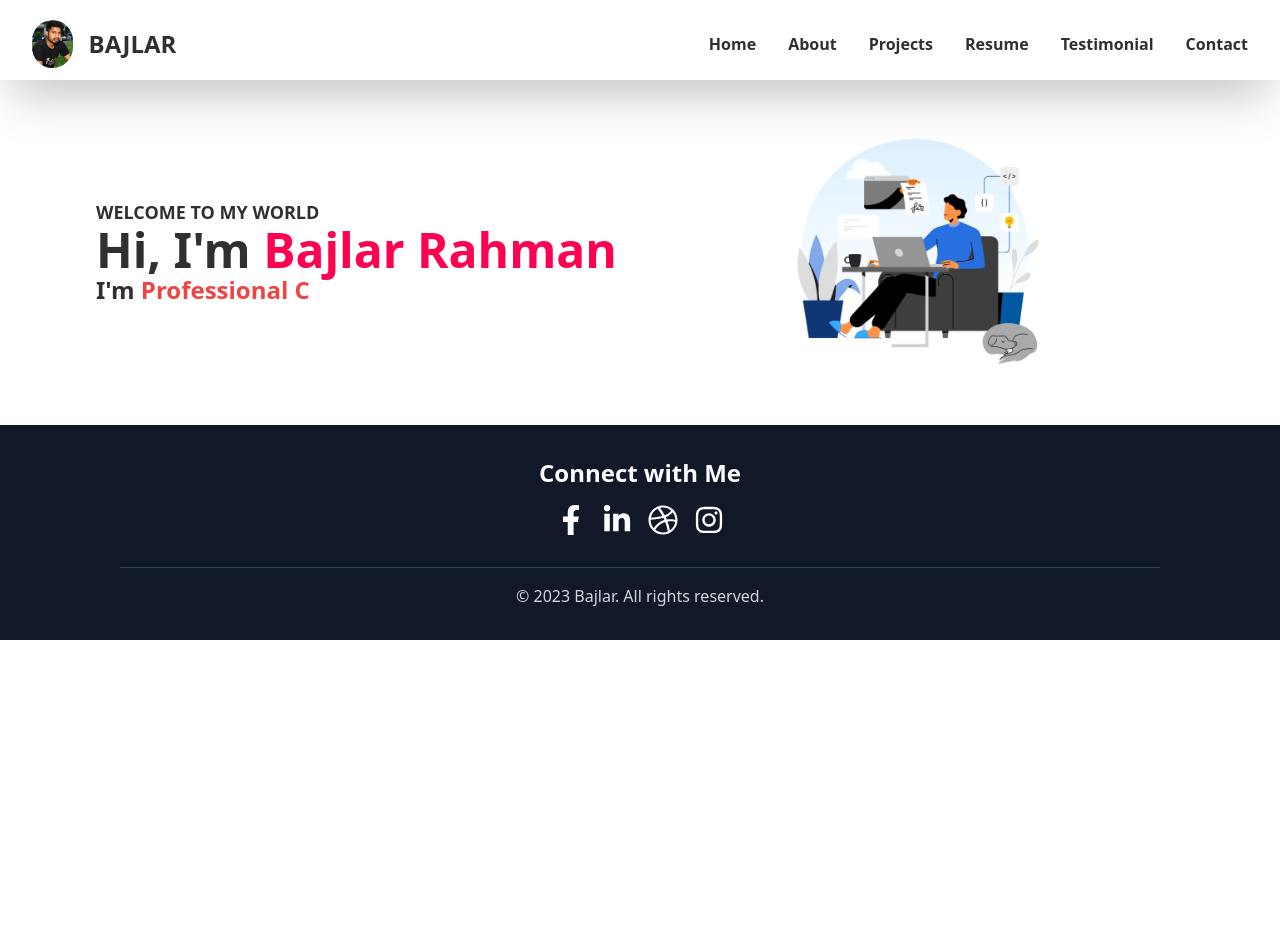
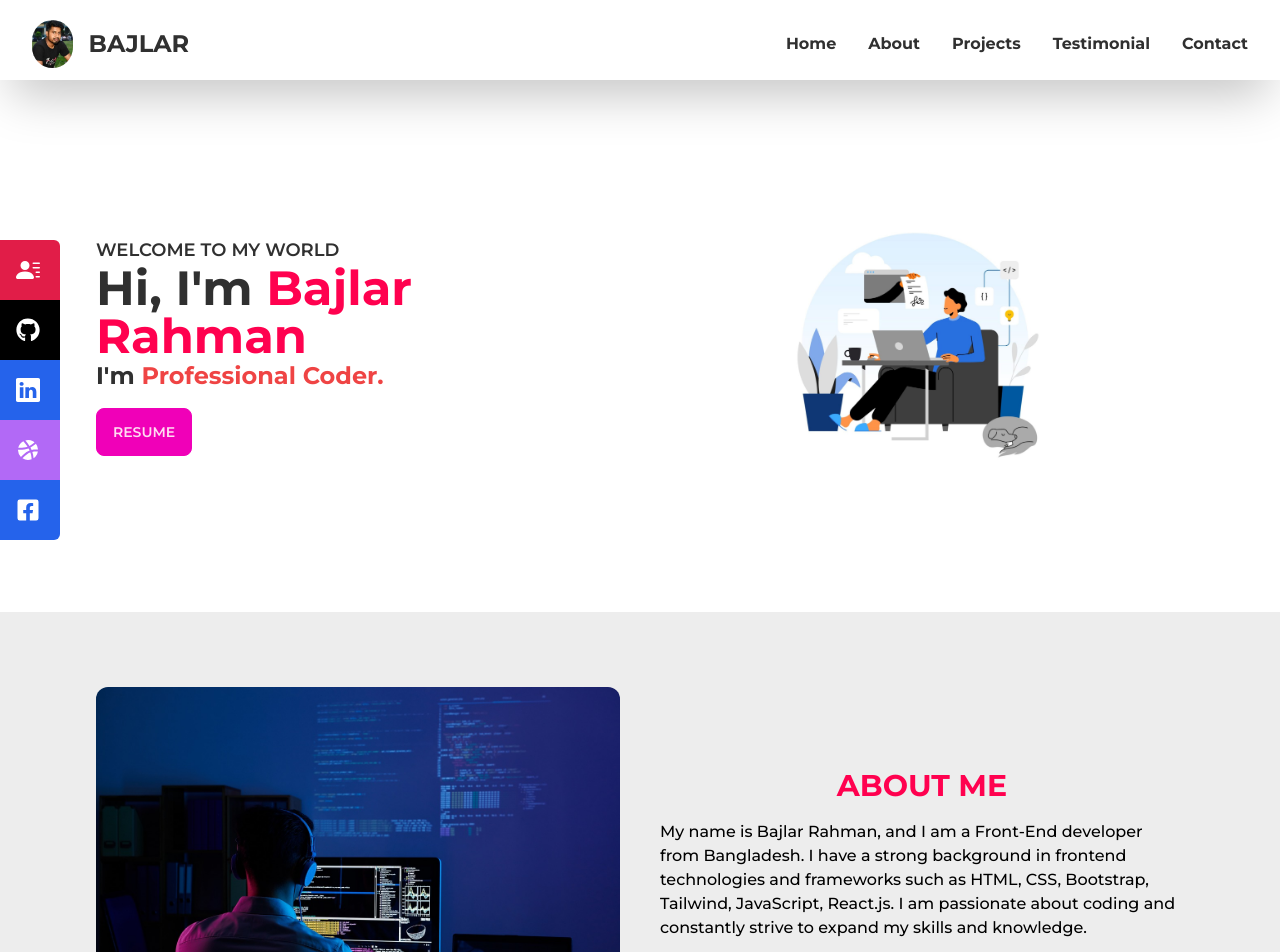
Before and after one commit to Bajlar/my-portfolio, a React (Vite) app: page / in a window 1280 px wide. Shown: the top 952 px of the page. Before the commit the page ends 800 px from the top, so only its background shows below. Built offline with nearby package versions, Linux system fonts and the light colour scheme.

Commit message:
social icons link up

```diff
--- a/src/constants/index.jsx
+++ b/src/constants/index.jsx
@@ -16,16 +16,11 @@ export const navLinksData = [
   },
   {
     _id: 10004,
-    title: "Resume",
-    link: "resume",
-  },
-  {
-    _id: 10005,
     title: "Testimonial",
     link: "testimonial",
   },
   {
-    _id: 10006,
+    _id: 10005,
     title: "Contact",
     link: "contact",
   },
--- a/src/index.css
+++ b/src/index.css
@@ -1,8 +1,15 @@
+/* Google Fonts */
+@import url("https://fonts.googleapis.com/css2?family=Lato:wght@400;700&family=Montserrat:wght@400;500;600;700;800;900&family=Poppins:wght@400;500;600;700;800;900&display=swap");
+
 /* Tailwind CSS */
 @tailwind base;
 @tailwind components;
 @tailwind utilities;
 
-*{
+body {
+  font-family: "Montserrat", sans-serif;
+}
+
+* {
   /* border: 1px solid red; */
 }
--- /dev/null
+++ b/src/page/About/About.jsx
@@ -0,0 +1,17 @@
+import React from "react";
+import LeftAbout from "./LeftAbout";
+import RightAbout from "./RightAbout";
+
+const About = () => {
+  return (
+    <section
+      id="about"
+      className="my-4 px-6 bg-base-200 md:h-[500px] py-4 md:px-24 grid md:grid-cols-2 gap-10 justify-between items-center"
+    >
+      <LeftAbout />
+      <RightAbout />
+    </section>
+  );
+};
+
+export default About;
--- /dev/null
+++ b/src/page/About/LeftAbout.jsx
@@ -0,0 +1,14 @@
+import React from 'react';
+import about from "../../assets/images/about/about.jpg";
+
+const LeftAbout = () => {
+  return (
+    <div>
+      <div>
+        <img src={about} alt="bannerImg" className="w-full rounded-xl" />
+      </div>
+    </div>
+  );
+};
+
+export default LeftAbout;
--- /dev/null
+++ b/src/page/About/RightAbout.jsx
@@ -0,0 +1,20 @@
+import React from 'react';
+
+const RightAbout = () => {
+  return (
+    <div>
+      <h2 className="text-3xl uppercase text-center text-[#ff014f] font-bold">
+        About me
+      </h2>
+      <p className="py-4 text-black font-medium">
+        My name is Bajlar Rahman, and I am a Front-End developer from
+        Bangladesh. I have a strong background in frontend technologies and
+        frameworks such as HTML, CSS, Bootstrap, Tailwind, JavaScript, React.js.
+        I am passionate about coding and constantly strive to expand my skills
+        and knowledge.
+      </p>
+    </div>
+  );
+};
+
+export default RightAbout;
--- a/src/page/Banner/Banner.jsx
+++ b/src/page/Banner/Banner.jsx
@@ -4,13 +4,13 @@ import RightBanner from "./RightBanner";
 
 const Banner = () => {
   return (
-    <div
+    <section
       id="home"
-      className="my-12 px-6 md:px-24 grid md:grid-cols-2 gap-6 justify-between items-center"
+      className="my-4 px-6 bg-white h-[500px] md:px-24 grid md:grid-cols-2 gap-6 justify-between items-center"
     >
       <LeftBanner />
       <RightBanner />
-    </div>
+    </section>
   );
 };
 
--- a/src/page/Banner/LeftBanner.jsx
+++ b/src/page/Banner/LeftBanner.jsx
@@ -1,4 +1,4 @@
-import React from 'react';
+import React from "react";
 import { useTypewriter, Cursor } from "react-simple-typewriter";
 
 const LeftBanner = () => {
@@ -22,9 +22,12 @@ const LeftBanner = () => {
           <Cursor
             cursorBlinking="false"
             cursorStyle="|"
-            cursorColor="#ff014f"
+            cursorColor="text-[#ff014f]"
           />
         </h2>
+      </div>
+      <div className="mt-4">
+        <button className="btn btn-secondary">Resume</button>
       </div>
     </div>
   );
--- a/src/page/Banner/RightBanner.jsx
+++ b/src/page/Banner/RightBanner.jsx
@@ -4,7 +4,7 @@ import banner from "../../assets/images/banner/banner.jpg";
 const RightBanner = () => {
   return (
     <div className="order-1 md:order-2">
-      <div className="">
+      <div>
         <img src={banner} alt="bannerImg" className="w-full" />
       </div>
     </div>
--- a/src/page/Home/Home/Home.jsx
+++ b/src/page/Home/Home/Home.jsx
@@ -1,10 +1,12 @@
 import React from "react";
 import Banner from "../../Banner/Banner";
+import About from "../../About/About";
 
 const Home = () => {
   return (
     <div>
       <Banner />
+      <About />
     </div>
   );
 };
--- a/src/page/Shared/Navbar/Navbar.jsx
+++ b/src/page/Shared/Navbar/Navbar.jsx
@@ -2,11 +2,13 @@ import React, { useState } from "react";
 import { HiMenuAlt3, HiOutlineX } from "react-icons/hi";
 import { navLinksData } from "./../../../constants/index";
 import logo from "../../../assets/images/logo/logo.jpg";
+import SocialIcons from "../SocialIcons/SocialIcons";
 
 const Navbar = () => {
   const [isMenuOpen, setIsMenuOpen] = useState(false);
 
   return (
+    <>
       <div className="w-full sticky top-0 z-10 bg-base-100 h-20 shadow-2xl cursor-pointer">
         <div className="relative flex items-center justify-between py-5 mx-auto px-4 lg:px-8">
           <div className="flex items-center">
@@ -16,7 +18,7 @@ const Navbar = () => {
           <ul className="items-center hidden space-x-8 md:flex">
             {navLinksData.map(({ _id, title, link }) => (
               <li key={_id} className="font-bold">
-              <a herf={`#${link}`}>{title}</a>
+                <a href={`#${link}`}>{title}</a>
               </li>
             ))}
           </ul>
@@ -60,7 +62,7 @@ const Navbar = () => {
                           className="font-bold"
                           key={_id}
                         >
-                        <a herf={`#${link}`}>{title}</a>
+                          <a href={`#${link}`}>{title}</a>
                         </li>
                       ))}
                     </ul>
@@ -71,6 +73,8 @@ const Navbar = () => {
           </div>
         </div>
       </div>
+      <SocialIcons />
+    </>
   );
 };
 
--- /dev/null
+++ b/src/page/Shared/SocialIcons/SocialIcons.jsx
@@ -0,0 +1,60 @@
+import React from "react";
+import { FaFacebookSquare, FaGithub } from "react-icons/fa";
+import { BsFillPersonLinesFill, BsLinkedin } from "react-icons/bs";
+import { TbBrandDribbbleFilled } from "react-icons/tb";
+
+const SocialIcons = () => {
+  return (
+    <div className="flex fixed flex-col top-[30%] left-0">
+      <ul>
+        <li className="text-white w-[170px] h-[60px] flex justify-between items-center ml-[-110px] hover:ml-[-1px] duration-300 bg-rose-600 rounded-tr-md">
+          <a
+            className="flex justify-between items-center w-full text-white px-5"
+            href="https://drive.google.com/file/d/15zZ0ld6XR8hNHigrbORrBH1WHt7owIpz/view?usp=sharing"
+            target="_blank"
+          >
+            Resume <BsFillPersonLinesFill size={24} />
+          </a>
+        </li>
+        <li className="text-white w-[170px] h-[60px] flex justify-between items-center ml-[-110px] hover:ml-[-1px] duration-300 bg-black">
+          <a
+            className="flex justify-between items-center w-full text-white px-5"
+            href="https://github.com/Bajlar"
+            target="_blank"
+          >
+            GitHub <FaGithub size={24} />
+          </a>
+        </li>
+        <li className="text-white w-[170px] h-[60px] flex justify-between items-center ml-[-110px] hover:ml-[-1px] duration-300 bg-blue-600">
+          <a
+            className="flex justify-between items-center w-full text-white px-5"
+            href="https://www.linkedin.com/in/bajlar-rahman-484503280/"
+            target="_blank"
+          >
+            LinkedIn <BsLinkedin size={24} />
+          </a>
+        </li>
+        <li className="text-white w-[170px] h-[60px] flex justify-between items-center ml-[-110px] hover:ml-[-1px] duration-300 bg-[#b269f6]">
+          <a
+            className="flex justify-between items-center w-full text-white px-5"
+            href="https://dribbble.com/bajlar1007"
+            target="_blank"
+          >
+            Dribbble <TbBrandDribbbleFilled size={24} />
+          </a>
+        </li>
+        <li className="text-white w-[170px] h-[60px] flex justify-between items-center ml-[-110px] hover:ml-[-1px] duration-300 bg-blue-600 rounded-br-md">
+          <a
+            className="flex justify-between items-center w-full text-white px-5"
+            href="https://www.facebook.com/profile.php?id=100006694475266"
+            target="_blank"
+          >
+            Facebook <FaFacebookSquare size={24} />
+          </a>
+        </li>
+      </ul>
+    </div>
+  );
+};
+
+export default SocialIcons;
```
Also changed, not shown: tailwind.config.js (line endings or trailing spaces), 1 other file (tests, documents, lock files or other folders). Lines whose indentation alone changed are shown as unchanged.
